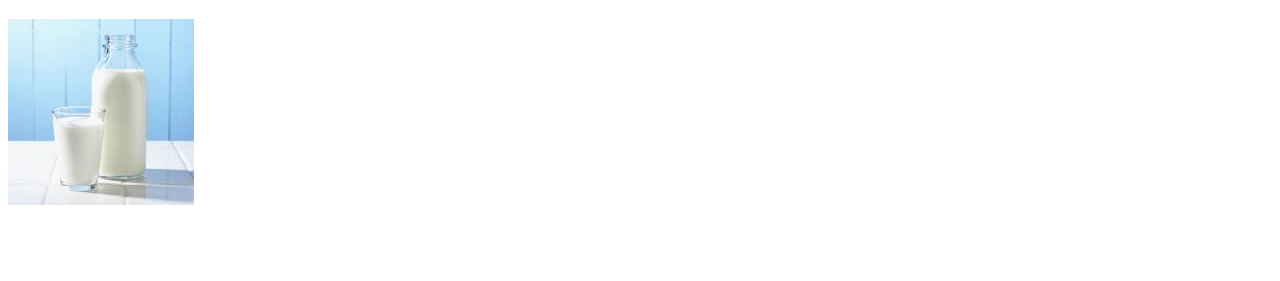
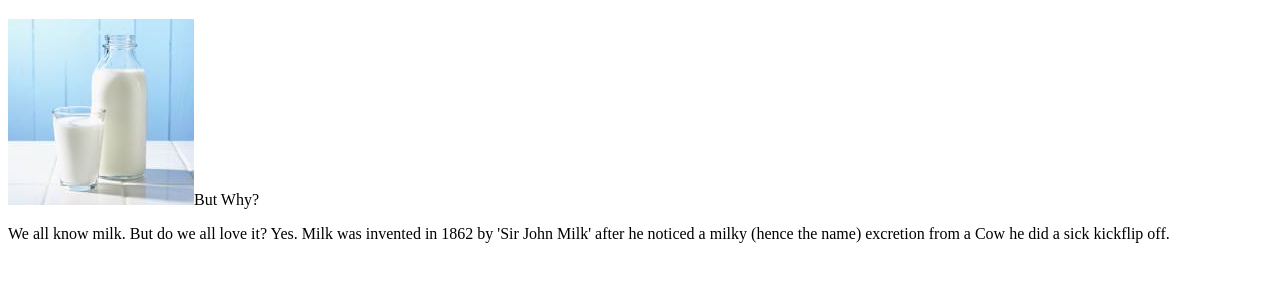
Before and after one commit to tmhewitt/odin-recipes, a plain HTML site: page recipes/milk.html in a window 1280 px wide. Shown: the part 61-342 px from the top of the page. Drawn offline with Linux system fonts and the light colour scheme.

Commit message:
Add text to Milk introduction

```diff
--- a/recipes/milk.html
+++ b/recipes/milk.html
@@ -9,5 +9,10 @@
 <body>
     <p><h1>Milk!</h1></p>
     <img src="milk.jpeg" alt="A refreshing glass of cool milk"
+
+<h4>But Why?</h4>
+<p>We all know milk. But do we all love it? Yes. Milk was invented in 1862 by 'Sir John Milk' after he noticed a milky (hence the name) excretion from a Cow he did a sick kickflip off.</p>
+
+
 </body>
 </html>
```
